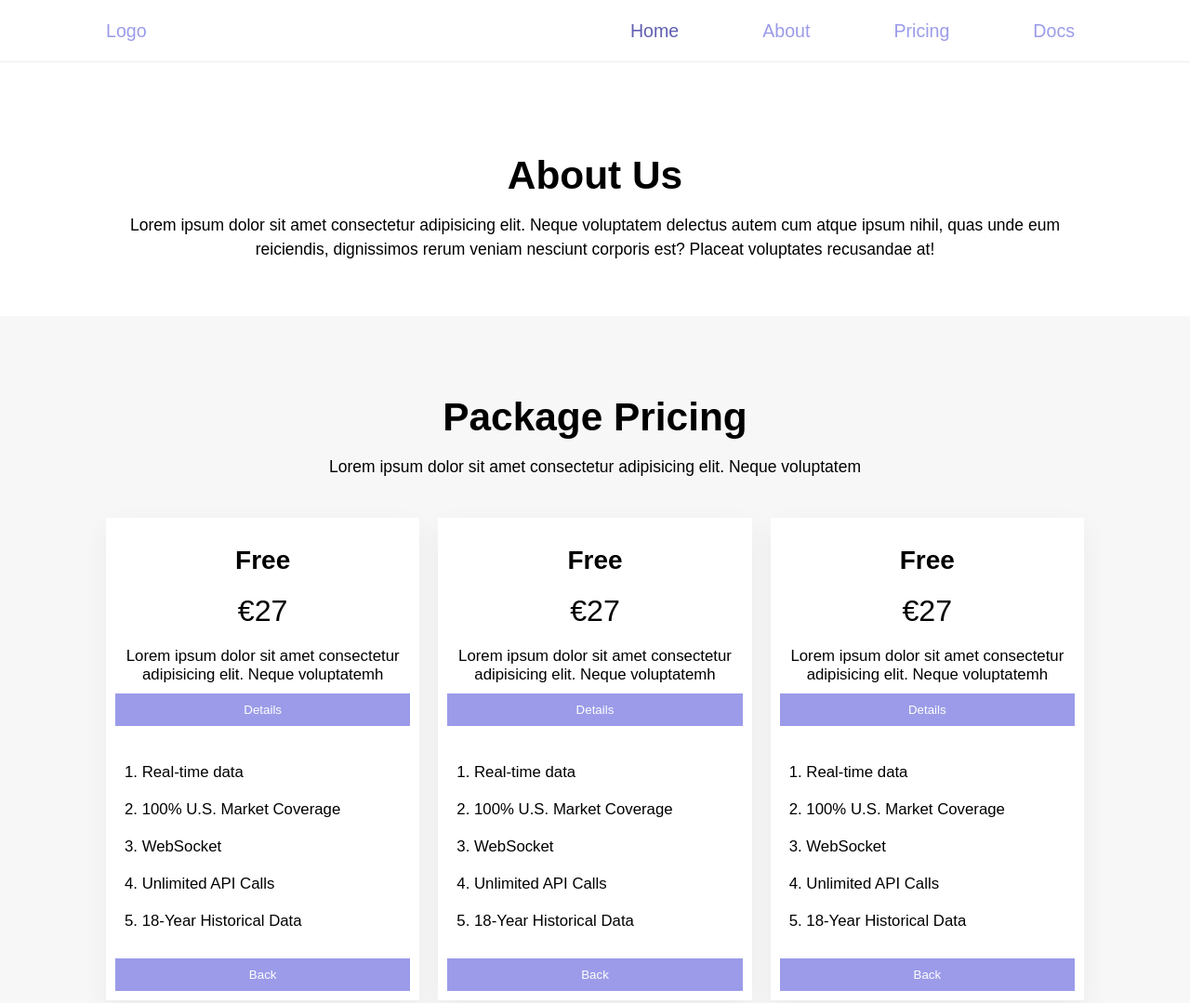
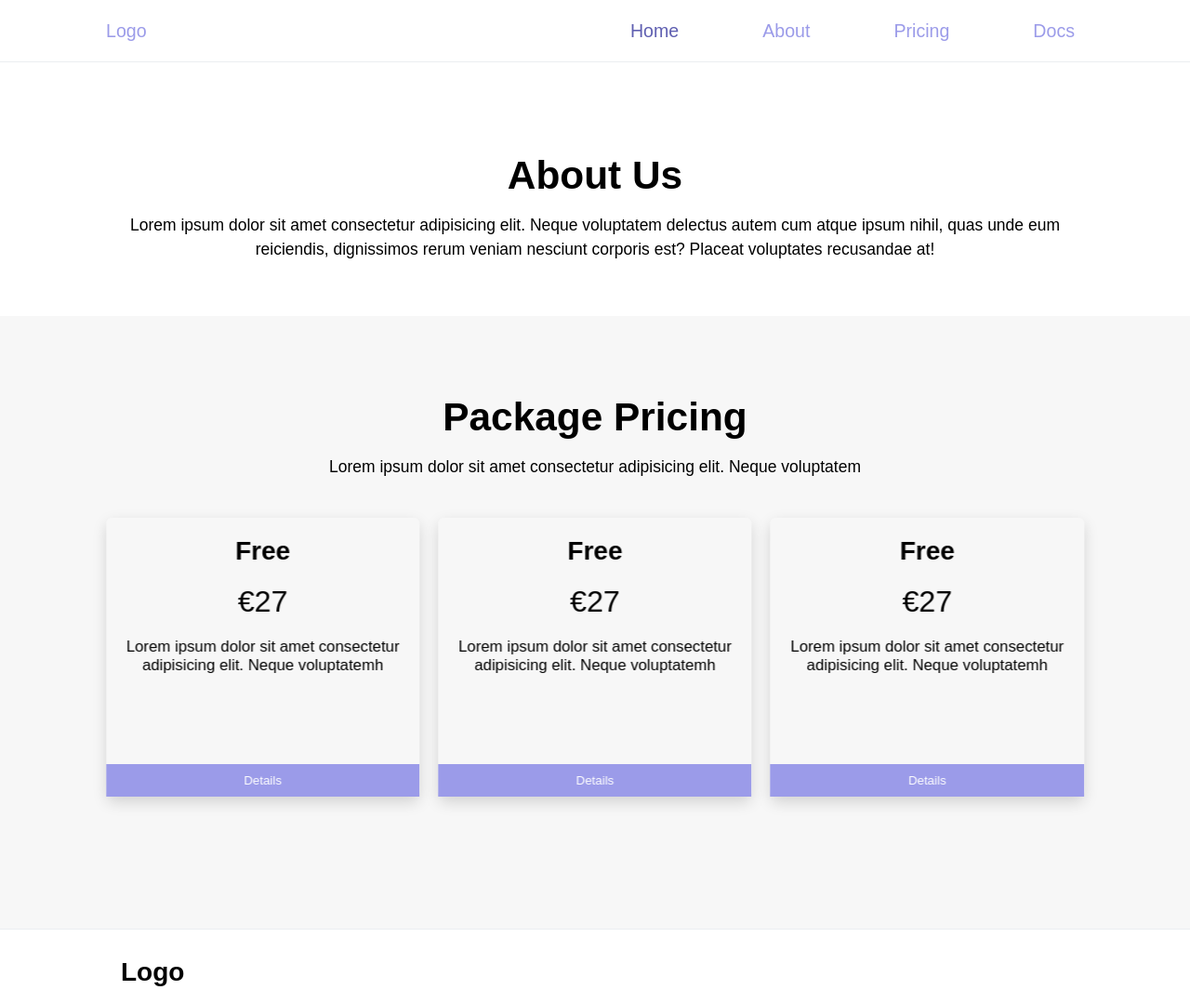
Before and after one commit to ley-na/test-website, a plain HTML site: page index.html in a window 1280 px wide. Shown: the top 1079 px of the page at 93% size. Drawn offline with Linux system fonts and the light colour scheme.

Commit message:
refactor: change card styles

```diff
--- a/style.css
+++ b/style.css
@@ -193,6 +193,7 @@ main {
 }
 
 .section__content {
+  position: relative;
   display: grid;
   grid-template-columns: repeat(3, 1fr);
   grid-column-gap: 20px;
@@ -253,22 +254,48 @@ main {
 /*  CARD  */
 
 .card {
+  position: relative;
+  width: 100%;
+  height: 400px;
+  background: none;
+  top: 50%;
+  left: 50%;
+  transform: translate(-50%, -50%);
+}
+
+.card__container {
+  position: relative;
+  width: 100%;
+  min-height: 300px;
+  transform-style: preserve-3d;
+  transition: all 0.8s ease;
+  border-radius: 6px;
+  box-shadow: 0 6px 16px rgba(0,0,0,0.15);
+}
+
+.card__side {
   display: flex;
   flex-direction: column;
   justify-content: space-between;
-  width: 100%;
-  min-width: 250px;
-  font-size: 1.2rem;
-  background-color: var(--color-white);
-  box-shadow: var(--box-shadow);
 }
 
-.card__side {
-  padding: 10px;
+.card__side--front {
+  position: absolute;
+  width: 100%;
+  height: 100%;
+  backface-visibility: hidden;
 }
 
 .card__side--back {
-  min-height: 150px;
+  position: absolute;
+  width: 100%;
+  height: 100%;
+  backface-visibility: hidden;
+  transform: rotateY(180deg);
+}
+
+.flipped {
+  transform: rotateY(180deg);
 }
 
 .card__list {
@@ -282,11 +309,6 @@ main {
 .card__list-item {
   padding: 10px 0;
   word-wrap: break-word;
-}
-
-.card__side--front {
-  position: relative;
-  min-height: 150px;
 }
 
 .card__cta-container {
```
